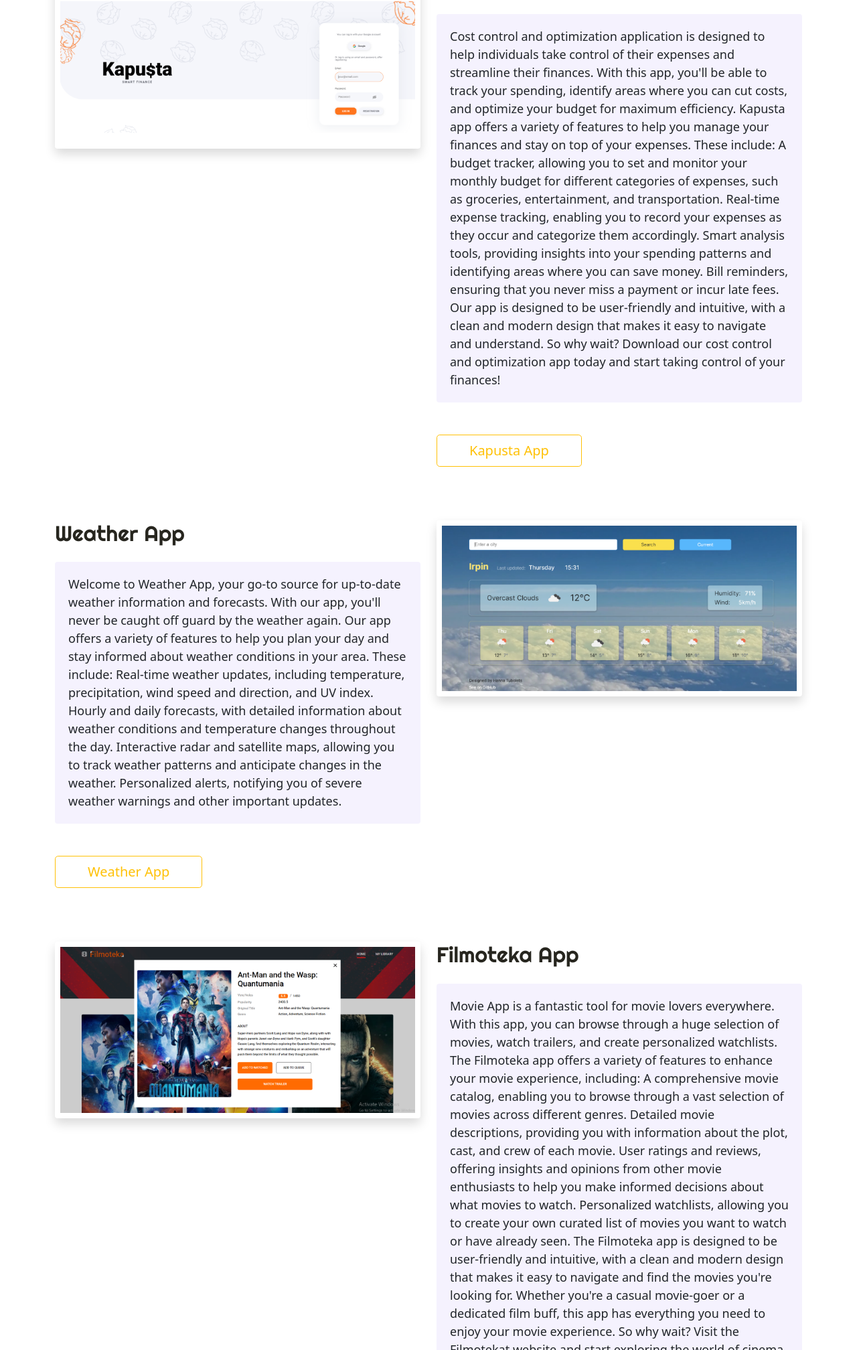
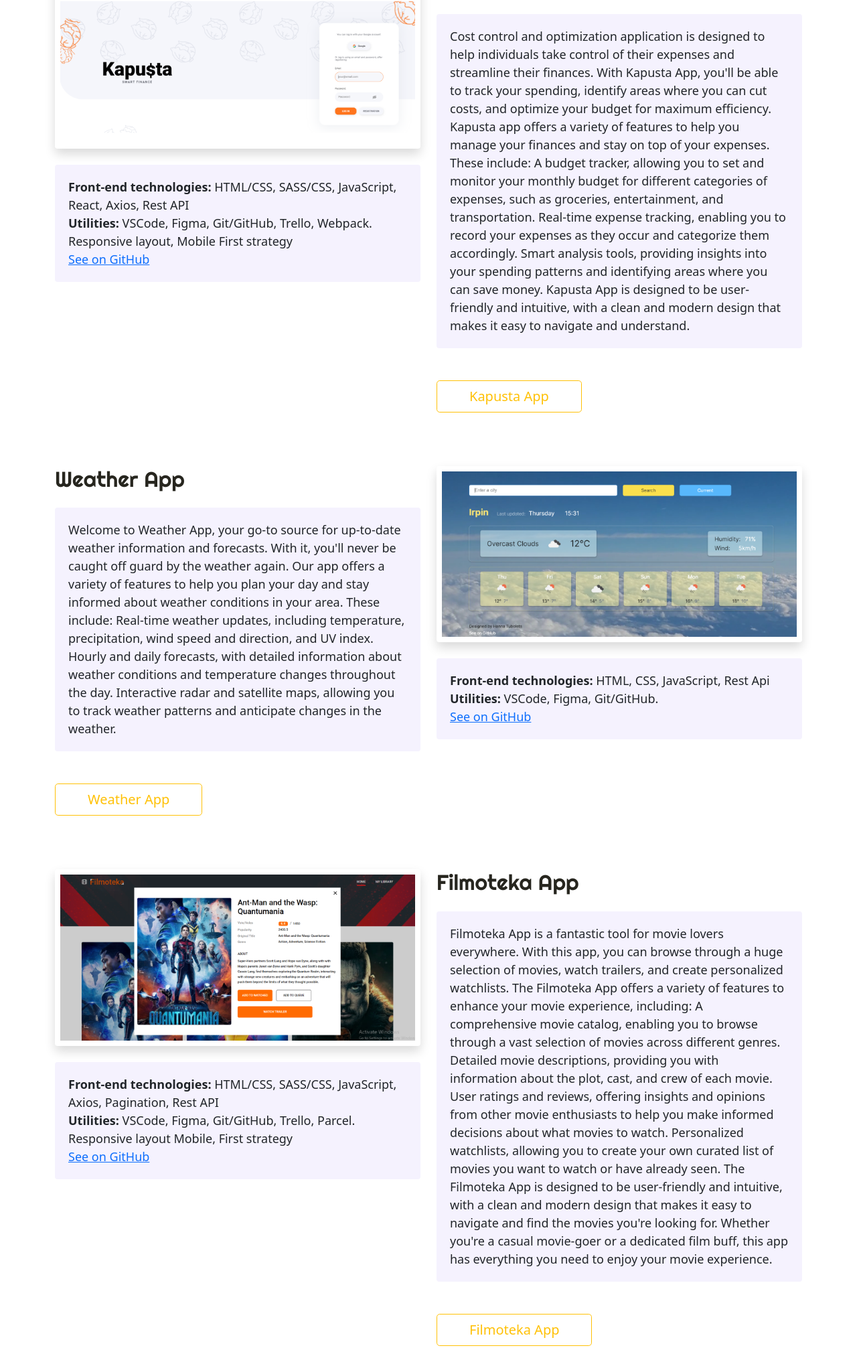
Before and after one commit to HannaTubolets/bootstrap-hw-portfolio, a plain HTML site: page works.html in a window 1280 px wide. Shown: the part 784-2800 px from the top of the page at 67% size. Drawn offline with nearby package versions, Linux system fonts and the light colour scheme.

Commit message:
Updated Works content

```diff
--- a/works.html
+++ b/works.html
@@ -138,28 +138,37 @@
                 src="src/images/kapusta-img.png"
                 alt="kapusta image"
               />
+              <p class="txt mt-4">
+                <b> Front-end technologies:</b> HTML/CSS, SASS/CSS, JavaScript,
+                React, Axios, Rest API <br />
+                <b> Utilities:</b> VSCode, Figma, Git/GitHub, Trello, Webpack.
+                <br />Responsive layout, Mobile First strategy <br />
+                <a
+                  href="https://github.com/HannaTubolets/kapusta-team-project"
+                  title="Kapusta App link"
+                  target="_blank"
+                  >See on GitHub</a
+                >
+              </p>
             </div>
             <div class="col">
               <h2 class="mb-4 app-heading" id="kapusta">Kapusta App</h2>
               <p class="txt">
                 Cost control and optimization application is designed to help
                 individuals take control of their expenses and streamline their
-                finances. With this app, you'll be able to track your spending,
-                identify areas where you can cut costs, and optimize your budget
-                for maximum efficiency. Kapusta app offers a variety of features
-                to help you manage your finances and stay on top of your
-                expenses. These include: A budget tracker, allowing you to set
-                and monitor your monthly budget for different categories of
+                finances. With Kapusta App, you'll be able to track your
+                spending, identify areas where you can cut costs, and optimize
+                your budget for maximum efficiency. Kapusta app offers a variety
+                of features to help you manage your finances and stay on top of
+                your expenses. These include: A budget tracker, allowing you to
+                set and monitor your monthly budget for different categories of
                 expenses, such as groceries, entertainment, and transportation.
                 Real-time expense tracking, enabling you to record your expenses
                 as they occur and categorize them accordingly. Smart analysis
                 tools, providing insights into your spending patterns and
-                identifying areas where you can save money. Bill reminders,
-                ensuring that you never miss a payment or incur late fees. Our
-                app is designed to be user-friendly and intuitive, with a clean
-                and modern design that makes it easy to navigate and understand.
-                So why wait? Download our cost control and optimization app
-                today and start taking control of your finances!
+                identifying areas where you can save money. Kapusta App is
+                designed to be user-friendly and intuitive, with a clean and
+                modern design that makes it easy to navigate and understand.
               </p>
               <div class="mt-5 more-link">
                 <a
@@ -182,18 +191,16 @@
               <h2 class="mb-4 app-heading" id="weather">Weather App</h2>
               <p class="txt">
                 Welcome to Weather App, your go-to source for up-to-date weather
-                information and forecasts. With our app, you'll never be caught
-                off guard by the weather again. Our app offers a variety of
-                features to help you plan your day and stay informed about
-                weather conditions in your area. These include: Real-time
-                weather updates, including temperature, precipitation, wind
-                speed and direction, and UV index. Hourly and daily forecasts,
-                with detailed information about weather conditions and
-                temperature changes throughout the day. Interactive radar and
-                satellite maps, allowing you to track weather patterns and
-                anticipate changes in the weather. Personalized alerts,
-                notifying you of severe weather warnings and other important
-                updates.
+                information and forecasts. With it, you'll never be caught off
+                guard by the weather again. Our app offers a variety of features
+                to help you plan your day and stay informed about weather
+                conditions in your area. These include: Real-time weather
+                updates, including temperature, precipitation, wind speed and
+                direction, and UV index. Hourly and daily forecasts, with
+                detailed information about weather conditions and temperature
+                changes throughout the day. Interactive radar and satellite
+                maps, allowing you to track weather patterns and anticipate
+                changes in the weather.
               </p>
               <div class="mt-5 more-link">
                 <a
@@ -211,6 +218,17 @@
                 src="src/images/weather-img.png"
                 alt="weather image"
               />
+              <p class="txt mt-4">
+                <b> Front-end technologies:</b> HTML, CSS, JavaScript, Rest Api
+                <br />
+                <b> Utilities:</b> VSCode, Figma, Git/GitHub. <br />
+                <a
+                  href="https://github.com/HannaTubolets/weather-app"
+                  title="Weather App link"
+                  target="_blank"
+                  >See on GitHub</a
+                >
+              </p>
             </div>
           </div>
         </div>
@@ -225,14 +243,26 @@
                 src="/src/images/filmoteka-img.png"
                 alt="filmoteka image"
               />
+              <p class="txt mt-4">
+                <b> Front-end technologies:</b> HTML/CSS, SASS/CSS, JavaScript,
+                Axios, Pagination, Rest API <br />
+                <b> Utilities:</b> VSCode, Figma, Git/GitHub, Trello, Parcel.
+                <br />Responsive layout Mobile, First strategy <br />
+                <a
+                  href="https://github.com/HannaTubolets/filmoteka-team-project"
+                  title="Filmoteka App link"
+                  target="_blank"
+                  >See on GitHub</a
+                >
+              </p>
             </div>
             <div class="col">
               <h2 class="mb-4 app-heading" id="filmoteka">Filmoteka App</h2>
               <p class="txt">
-                Movie App is a fantastic tool for movie lovers everywhere. With
-                this app, you can browse through a huge selection of movies,
-                watch trailers, and create personalized watchlists. The
-                Filmoteka app offers a variety of features to enhance your movie
+                Filmoteka App is a fantastic tool for movie lovers everywhere.
+                With this app, you can browse through a huge selection of
+                movies, watch trailers, and create personalized watchlists. The
+                Filmoteka App offers a variety of features to enhance your movie
                 experience, including: A comprehensive movie catalog, enabling
                 you to browse through a vast selection of movies across
                 different genres. Detailed movie descriptions, providing you
@@ -241,13 +271,12 @@
                 other movie enthusiasts to help you make informed decisions
                 about what movies to watch. Personalized watchlists, allowing
                 you to create your own curated list of movies you want to watch
-                or have already seen. The Filmoteka app is designed to be
+                or have already seen. The Filmoteka App is designed to be
                 user-friendly and intuitive, with a clean and modern design that
                 makes it easy to navigate and find the movies you're looking
                 for. Whether you're a casual movie-goer or a dedicated film
                 buff, this app has everything you need to enjoy your movie
-                experience. So why wait? Visit the Filmotekat website and start
-                exploring the world of cinema today!
+                experience.
               </p>
               <div class="mt-5 more-link">
                 <a
@@ -299,6 +328,18 @@
                 src="src/images/ice-creme-img.png"
                 alt="ice-creme image"
               />
+              <p class="txt mt-4">
+                <b> Front-end technologies:</b> HTML, CSS, JavaScript.
+                <br />
+                <b> Utilities:</b> VSCode, Figma, Git/GitHub, Trello, Parcel.
+                <br />Responsive layout Mobile, First strategy <br />
+                <a
+                  href="https://github.com/HannaTubolets/ice-cream-landing-team-project"
+                  title="Ice Cream link"
+                  target="_blank"
+                  >See on GitHub</a
+                >
+              </p>
             </div>
           </div>
         </div>
@@ -313,6 +354,18 @@
                 src="/src/images/phonebook-img.png"
                 alt="phonebook image"
               />
+              <p class="txt mt-4">
+                <b> Front-end technologies:</b> HTML/CSS, SASS/CSS, JavaScript,
+                React, Rest Api <br />
+                <b> Utilities:</b> VSCode, Figma, Git/GitHub, Trello,
+                Webpack.<br />
+                <a
+                  href="https://github.com/HannaTubolets/goit-react-hw-08-phonebook"
+                  title="Phonebook link"
+                  target="_blank"
+                  >See on GitHub</a
+                >
+              </p>
             </div>
             <div class="col">
               <h2 class="mb-4 app-heading" id="filmoteka">Phonebook App</h2>
@@ -322,18 +375,17 @@
                 users to easily add, delete, and edit contact information, all
                 within a sleek and modern interface. The React Phonebook app is
                 easy to use and offers a range of useful features, such as
-                filtering contacts by name, phone number, or email address, and
-                sorting contacts alphabetically. It also allows users to quickly
-                find the contact they're looking for using the search bar. The
-                app is built using best practices for React development, with a
-                modular and reusable codebase that makes it easy to maintain and
-                update. It also features error handling and input validation to
-                ensure that users can't submit invalid or incomplete data.
-                Overall, the React Phonebook app is a great example of a
-                well-designed and effective web application. Its simple yet
-                powerful features make it a valuable tool for anyone looking to
-                manage their contacts, and its modern design ensures that it
-                looks great on any device.
+                filtering contacts by name, and sorting contacts alphabetically.
+                It also allows users to quickly find the contact they're looking
+                for using the search bar. The app is built using best practices
+                for React development, with a modular and reusable codebase that
+                makes it easy to maintain and update. It also features error
+                handling and input validation to ensure that users can't submit
+                invalid or incomplete data. Overall, the React Phonebook app is
+                a great example of a well-designed and effective web
+                application. Its simple yet powerful features make it a valuable
+                tool for anyone looking to manage their contacts, and its modern
+                design ensures that it looks great on any device.
               </p>
               <div class="mt-5 more-link">
                 <a
@@ -373,7 +425,7 @@
                 <a
                   href="hhttps://hannatubolets.github.io/goit-markup-hw-08/"
                   class="btn btn-outline-warning px-5 btn-lg"
-                  title="web studio link"
+                  title="Web Studio link"
                   target="_blank"
                   >Web Studio</a
                 >
@@ -385,6 +437,18 @@
                 src="src/images/web-studio-img.png"
                 alt="web studio image"
               />
+              <p class="txt mt-4">
+                <b> Front-end technologies:</b> HTML, CSS.
+                <br />
+                <b> Utilities:</b> VSCode, Figma, Git/GitHub, Trello, Parcel.
+                <br />Responsive layout Mobile, First strategy <br />
+                <a
+                  href="https://github.com/HannaTubolets/goit-markup-hw-08"
+                  title="Web Studio link"
+                  target="_blank"
+                  >See on GitHub</a
+                >
+              </p>
             </div>
           </div>
         </div>
```
